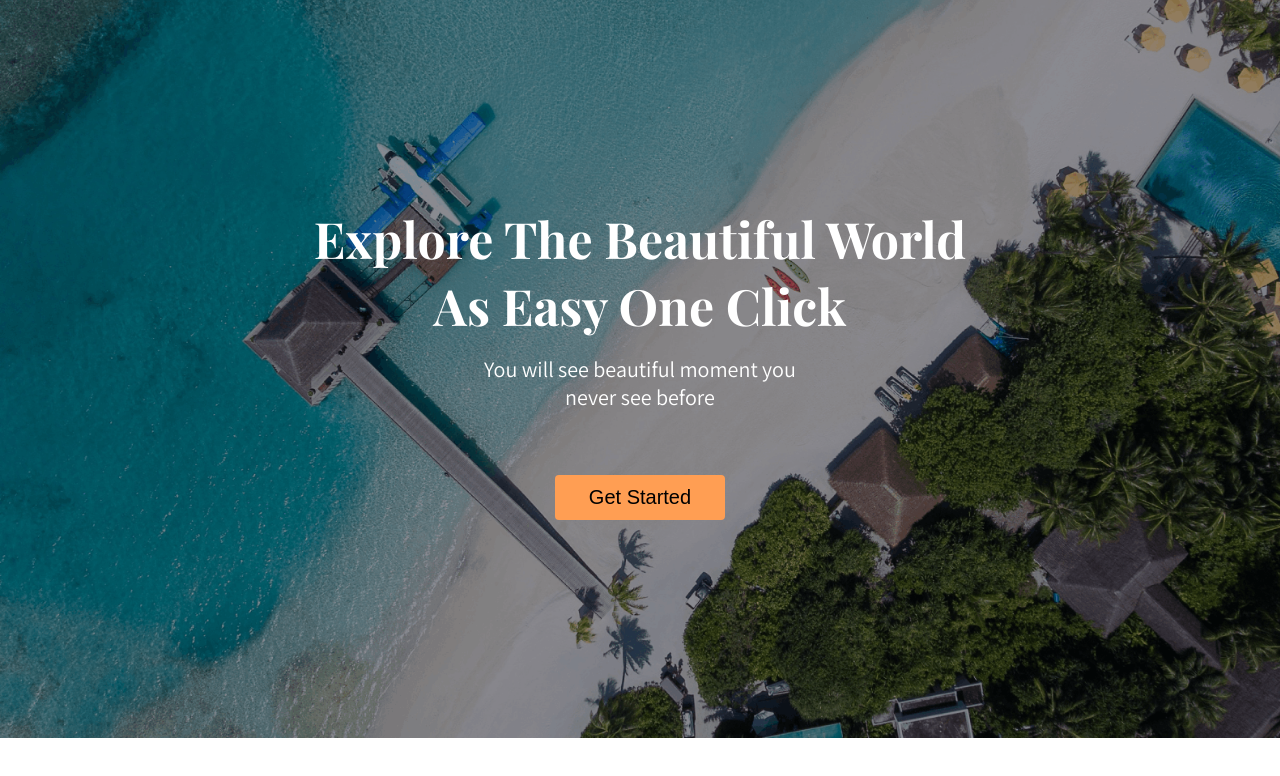
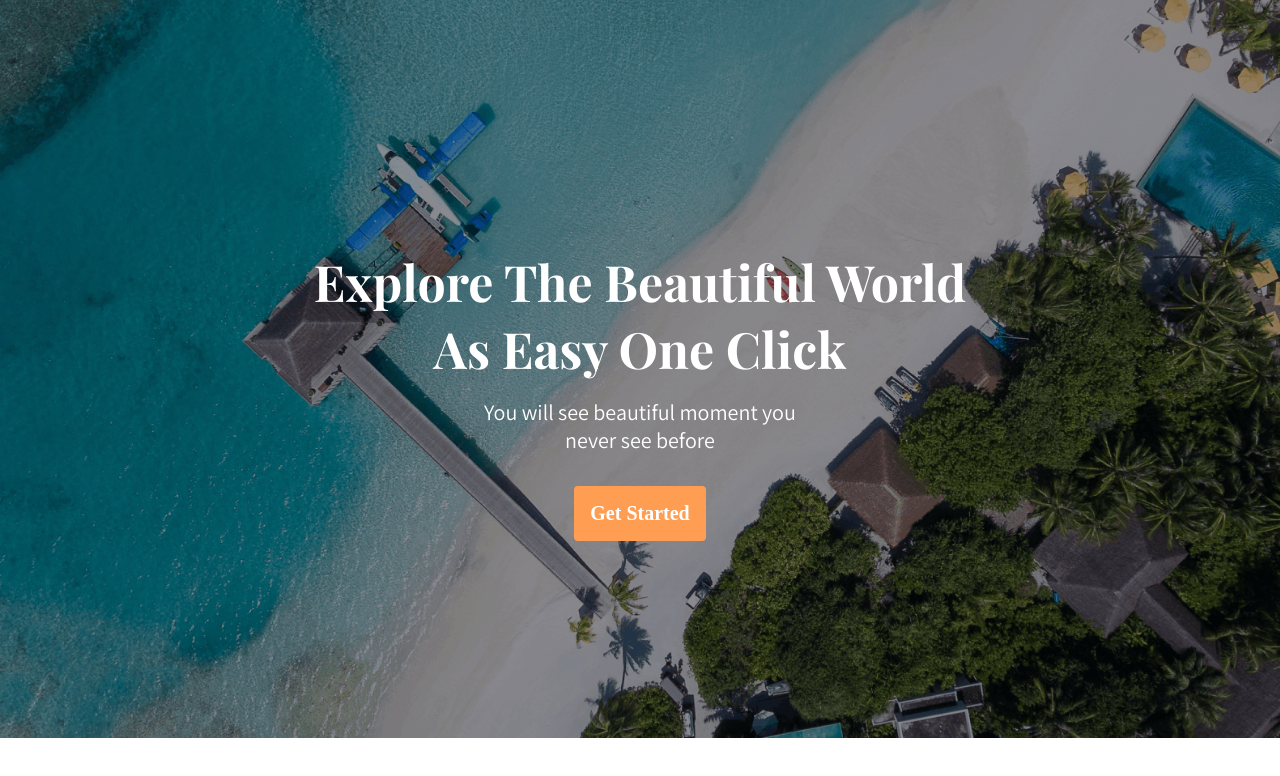
Before and after one commit to blacktomang/nomads, a plain HTML site: page index.html in a window 1280 px wide. Shown: the part 62-838 px from the top of the page. Before the commit the page ends 800 px from the top, so only its background shows below. Drawn offline with nearby package versions, Linux system fonts and the light colour scheme.

Commit message:
button-fixed

```diff
--- a/index.html
+++ b/index.html
@@ -27,7 +27,7 @@
                     As Easy One Click</h1>
                 <p>You will see beautiful
                     moment you never see before</p>
-                <button class="btn">Get Started</button>
+                <a href="#" class="btn">Get Started</a>
             </div>
         </header>
     </div>
--- a/style.css
+++ b/style.css
@@ -7,14 +7,23 @@
   outline: 0;
   box-sizing: border-box;
 }
-input, button { border:none; }
+input, button { border:none;}
 
 .container{
+  background-size: cover;
+}
+.container
+header{
   height: 100vh;
+  width: 100%;
+  margin: auto;
+  display: flex;
+  justify-content: center;
   background-image: url('img/bg1.png');
   background-size: cover;
+  z-index: -1;
 }
-.container::before {
+header::before {
   content: ' ';
   display: block;
   position: absolute;
@@ -23,13 +32,11 @@ input, button { border:none; }
   width: 100%;
   height: 100%;
   background:black;
-  z-index: 1;
   opacity: 0.4;
   background-repeat: no-repeat;
   background-position: 50% 0;
-  background-size: cover;
+  background-size: 100vh;
 }
-
 nav{
   display:flex;
   background: white;
@@ -37,7 +44,7 @@ nav{
   width: 78%;
   position: fixed;
   align-items: center;
-  z-index: 3;
+  z-index: 1;
 }
 .navbar{
   display: flex;
@@ -76,13 +83,7 @@ ul li a.special{
   padding: .7rem 2rem;
   position: relative;
 }
-header{
-  height: 100vh;
-  width: 90%;
-  margin: auto;
-  display: flex;
-  justify-content: center;
-}
+
 .row{
   display: flex;
   align-items: center;
@@ -90,7 +91,7 @@ header{
   justify-content: center;
   flex-direction: column;
   color:#FFFFFF;
-  z-index: 2;
+  top:3rem;
 }
 .row h1{
   font-size: 50px;
@@ -108,13 +109,19 @@ font-family: 'Playfair Display', serif;
   font-family: 'Assistant', sans-serif;
 }
 .btn{
+  top: 1rem;
   position: relative;
-  top: 3rem;
-  width: 170px;
-  height: 45px;
   background:#FF9E53;
   font-size: 20px;
   border-radius: 4px;
+
+}
+a.btn{
+  color: white;
+  text-decoration: none;
+  padding: auto;
+  padding: 1rem;
+  font-weight: bold;
 }
 /* button color #FF9E53
 section #051334 */
```
